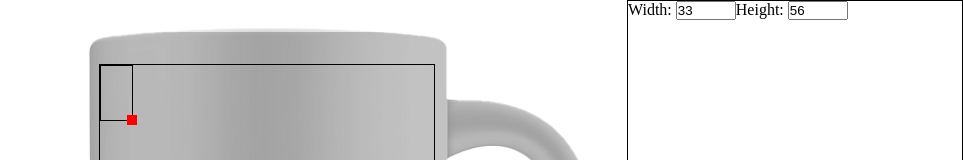
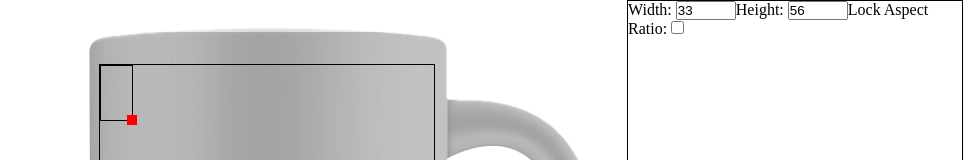
Before and after one commit to kennarddh/mug-design, a React (Vite) app: page / in a window 1280 px wide. Both pictures are taken after a click on the element 433 px from the left and 92 px from the top of the page. Shown: the top 160 px of the page, without its empty margins (317-1280 px from the left). Built offline with nearby package versions, Linux system fonts and the light colour scheme.

Commit message:
feat: Lock aspect ratio

```diff
--- a/src/Components/BaseBlock/Types.ts
+++ b/src/Components/BaseBlock/Types.ts
@@ -8,6 +8,8 @@ export interface Props {
 	id: string
 }
 
-export interface ContainerProps extends XYCoord, ISize {
+export interface ContainerProps
+	extends XYCoord,
+		Omit<ISize, 'lockAspectRatio'> {
 	isDragging: boolean
 }
--- a/src/Components/Overlay/Overlay.tsx
+++ b/src/Components/Overlay/Overlay.tsx
@@ -9,7 +9,7 @@ import ItemTypes from 'Constants/ItemTypes'
 
 import { MergeRef } from 'Utils/MergeRef'
 
-import { ISize, IItem } from 'Types'
+import { ISize } from 'Types'
 
 import { OuterContainer, Container } from './Styles'
 
@@ -19,7 +19,7 @@ const Overlay: FC<Props> = ({ width, height }) => {
 	const { Blocks, SetBlockPosition, SetBlockSize, OverlayRef } =
 		useContext(BlocksContext)
 
-	const [, drop] = useDrop<IItem>(
+	const [, drop] = useDrop<ISize & { id: string }>(
 		() => ({
 			accept: ItemTypes.Image,
 			drop: (item, monitor) => {
@@ -73,7 +73,10 @@ const Overlay: FC<Props> = ({ width, height }) => {
 					OverlayRef?.current?.getBoundingClientRect().height ?? 0
 
 				const deltaXPercentage = (deltaX / containerX) * 100
-				const deltaYPercentage = (deltaY / containerY) * 100
+				const deltaYPercentage =
+					((Blocks[item.id].size.lockAspectRatio ? deltaX : deltaY) /
+						containerY) *
+					100
 
 				let newWidth = item.width + deltaXPercentage
 				let newHeight = item.height + deltaYPercentage
@@ -84,10 +87,11 @@ const Overlay: FC<Props> = ({ width, height }) => {
 				if (Blocks[item.id].position.y + newHeight > 100)
 					newHeight = 100 - Blocks[item.id].position.y
 
-				SetBlockSize(item.id, {
+				SetBlockSize(item.id, prev => ({
+					...prev,
 					width: newWidth,
 					height: newHeight,
-				})
+				}))
 			},
 		}),
 		[Blocks]
--- a/src/Components/Sidebar/Sidebar.tsx
+++ b/src/Components/Sidebar/Sidebar.tsx
@@ -46,6 +46,15 @@ const Sidebar: FC = () => {
 		}))
 	}
 
+	const ToggleLockRatio = (): void => {
+		if (!SelectedBlockId) return
+
+		SetBlockSize(SelectedBlockId, prev => ({
+			...prev,
+			lockAspectRatio: !prev.lockAspectRatio,
+		}))
+	}
+
 	return (
 		<Container>
 			{SelectedBlockId ? (
@@ -53,6 +62,7 @@ const Sidebar: FC = () => {
 					<label htmlFor='sidebar-width'>
 						Width:{' '}
 						<input
+							id='sidebar-width'
 							type='number'
 							value={Math.floor(
 								PercentageToDecimal(
@@ -69,6 +79,7 @@ const Sidebar: FC = () => {
 					<label htmlFor='sidebar-height'>
 						Height:{' '}
 						<input
+							id='sidebar-height'
 							type='number'
 							value={Math.floor(
 								PercentageToDecimal(
@@ -82,6 +93,18 @@ const Sidebar: FC = () => {
 							max={bound?.height ?? 0}
 						/>
 					</label>
+					<label htmlFor='sidebar-lockAspectRatio'>
+						Lock Aspect Ratio:{' '}
+						<input
+							id='sidebar-lockAspectRatio'
+							type='checkbox'
+							checked={
+								Blocks[SelectedBlockId].size.lockAspectRatio ??
+								false
+							}
+							onChange={ToggleLockRatio}
+						/>
+					</label>
 				</>
 			) : null}
 		</Container>
--- a/src/Types.ts
+++ b/src/Types.ts
@@ -3,11 +3,7 @@ import type { Dispatch, SetStateAction } from 'react'
 export interface ISize {
 	width: number
 	height: number
+	lockAspectRatio: boolean
 }
 
 export type ReactSetState<T> = Dispatch<SetStateAction<T> | T>
-
-// eslint-disable-next-line @typescript-eslint/no-empty-interface
-export interface IItem extends ISize {
-	id: string
-}
```
